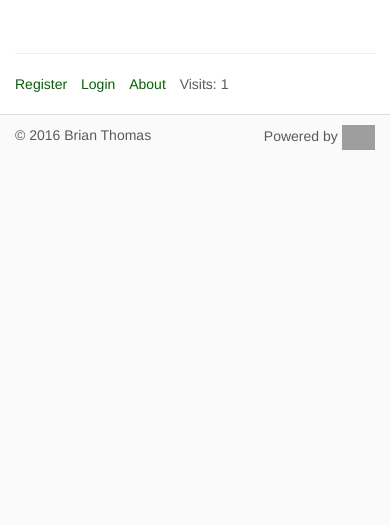
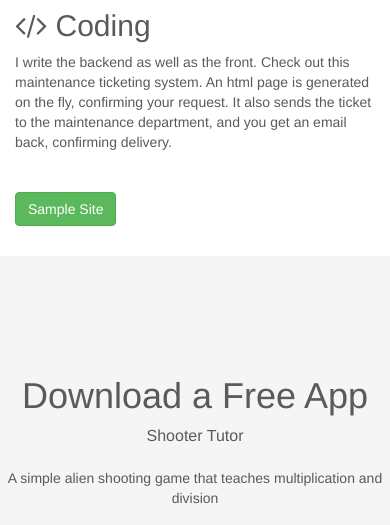
Before and after one commit to flycal6/moneykatz_django, a Django app: page / in a window 390 px wide. Shown: the part 1804-2329 px from the top of the page. Before the commit the page ends 1954 px from the top, so only its background shows below. Run offline with Django 3.2, Linux system fonts and the light colour scheme; parts of the project's set-up code (start-up, migrations or seed data) failed here and were passed over; some libraries are stand-ins or nearby versions; grey boxes are pictures that could not be loaded.

Commit message:
redirected new landing page to webroot old index now index_old.html, at url /index-old

```diff
--- a/moneykatz/urls.py
+++ b/moneykatz/urls.py
@@ -4,6 +4,7 @@ from moneykatz import views
 urlpatterns = patterns(
     '',
     url(r'^$', views.index, name='index'),
+    url(r'^index-old/$', views.index_old, name='index_old'),
     url(r'^about/$', views.about, name='about'),
     url(r'^add_category/$', views.add_category, name='add_category'),
     url(r'^file-server/$', views.cat_list, name='cat_list'),
@@ -18,5 +19,4 @@ urlpatterns = patterns(
     url(r'^contact/$', views.contact, name='contact'),
     url(r'^thanks/$', views.thanks, name='thanks'),
     url(r'^for-sale/$', views.for_sale, name='for-sale'),
-    url(r'^landing/$', views.landing, name='landing'),
 )
--- a/moneykatz/views.py
+++ b/moneykatz/views.py
@@ -11,10 +11,6 @@ from moneykatz.models import Category, File
 
 from django.core.mail import send_mail, BadHeaderError
 
-
-def landing(request):
-    context_dict = {}
-    return render(request, 'moneykatz/landing.html', context_dict)
 
 def for_sale(request):
     context_dict = {}
@@ -216,3 +212,36 @@ def about(request):
     context_dict = {'aboutmessage': 'This is a context dict variable', 'visits': visits}
 
     return render(request, 'moneykatz/about.html', context_dict)
+
+
+def index_old(request):
+    category_list = Category.objects.all()
+    files_list = File.objects.order_by('-views')[:5]
+    context_dict = {'categories': category_list,
+                    'files': files_list,
+                    'boldmessage': 'I am a bold message from the context dict',
+                    }
+
+    visits = request.session.get('visits')
+    if not visits:
+        visits = 1
+    reset_last_visit_time = False
+
+    last_visit = request.session.get('last_visit')
+    if last_visit:
+        last_visit_time = datetime.strptime(last_visit[: -7], "%Y-%m-%d %H:%M:%S")
+
+        if (datetime.now() - last_visit_time).seconds > 7200:
+            visits += 1
+            reset_last_visit_time = True
+
+    else:
+        reset_last_visit_time = True
+
+    if reset_last_visit_time:
+        request.session['last_visit'] = str(datetime.now())
+        request.session['visits'] = visits
+    context_dict['visits'] = 'Visits: ' + str(visits)
+
+    response = render(request, 'moneykatz/index_old.html', context_dict)
+    return response
--- a/templates/moneykatz/index.html
+++ b/templates/moneykatz/index.html
@@ -2,70 +2,127 @@
 
 {% load staticfiles %}
 
-{% block side_block %}
-    {% if user.is_authenticated %}
-        {{ block.super }}
+{% block title %}Landing Page{% endblock %}
 
-    {% else %}
-        <div>
-        <a class="twitter-timeline"  href="https://twitter.com/NHL" data-widget-id="708606774820085762">Tweets by @NHL</a>
-            <script>!function(d,s,id){var js,fjs=d.getElementsByTagName(s)[0],p=/^http:/.test(d.location)?'http':'https';if(!d.getElementById(id)){js=d.createElement(s);js.id=id;js.src=p+"://platform.twitter.com/widgets.js";fjs.parentNode.insertBefore(js,fjs);}}(document,"script","twitter-wjs");</script>
-        </div>
-    {% endif %}
+{% block more_head %}
+
+    <style>
+{#    .container is used to override existing css #}
+        .container {
+            width: 100%;
+            height:100%;
+        }
+        .landing {
+            background-image: url({% static 'images/space.jpg' %});
+            background-size: cover;
+            padding: 0;
+            margin: 0 0 -20px 0;
+        }
+        .content-container > .row {
+            padding-left: 0;
+            padding-right: 0;
+            margin-left: auto;
+            margin-right: auto;
+        }
+        .top-row {
+            margin-top: 100px;
+            text-align: center;
+        }
+        .top-row h1 {
+            font-size: 300%;
+        }
+        .light-text {
+            color: #f5f5f5;
+        }
+        .marginTop {
+            margin-top: 30px;
+        }
+        .gallery-img {
+             max-height: 256px;
+        }
+        .blue {
+            background-color: #f5f5f5;
+        }
+        .marginBottom {
+            margin-bottom: 30px;
+        }
+        .paddingTop {
+            padding-top: 100px;
+            text-align: center;
+        }
+
+    </style>
 {% endblock %}
 
+{% block sidediv %}{% endblock %}
+
+{% block maindiv %}
     {% block body_block %}
-    <div class="page-header">
-        <h1>Moneykatz</h1>
-        <p class="lead">Web Design. <span class="text-muted"> Trivia Domination.</span></p>
+
+        <div class="landing content-container">
+            <div class="row">
+                <div class="col-md-6 col-md-offset-3 top-row">
+                    <h1 class="light-text">Moneykatz</h1>
+                    <p class="lead">Web Design. <span class="text-muted"> Coding.</span></p>
+                    <p class="text-muted">Contact me for all your world domination needs.  Also contact me about
+                    creating a webapp for you.</p>
                 </div>
-
-    <div class="row featurette">
-        <div class="col-md-7">
-            <h2 class="featurette-heading">Hire us. <span class="text-muted">You'll be glad you did.</span></h2>
-            <p class="lead">Use the links above and have a look around.  Maybe even hire us. I'm an excellent
-                Tech Coordinator/Tech Teacher/Web Developer.  Hire my wife too. She's probably the best teacher
-                you've ever seen. She thinks that last line sounds sarcastic. It's not, she's really good.</p>
-        </div>
-        <div class="col-md-5">
-            <a href="{% url 'resume' %}">
-                <img class="featurette-image img-responsive center-block" style="max-height: 256px" src="{% static 'images/moneykatz-logo.svg' %}"
-                     alt="Coding and Web Design Logo"></a>
             </div>
         </div>
 
-    <hr class="featurette-divider">
+        <div class="content-container">
+            <div class="row top-row">
+                <h1>Welcome</h1>
+                <p class="lead">Summary of the Great Awesomeness</p>
+            </div>
 
-    <div class="row featurette">
-        <div class="col-md-7 col-md-push-5">
-            <h2 class="featurette-heading">See a sample gallery <span class="text-muted">with some graphic design samples</span></h2>
-            <p class="lead">Have a look at an image gallery website.  You'll find a few samples of graphic design work.</p>
+            <div class="row marginBottom">
+                <div class="col-md-4 marginTop">
+                    <h2><i class="fa fa-rocket"></i> Hire Us</h2>
+                    <p>Use the links you find and have a look around.  Maybe even hire us.  Hire my wife too.
+                        She's probably the best teacher you've ever seen. She thinks that last line sounds sarcastic.
+                        It's not, she's really good.
+                    </p>
+
+                   <a href="{% url 'contact' %}"><button class="btn btn-success marginTop">Hire Us!</button></a>
                 </div>
-        <div class="col-md-5 col-md-pull-7">
-            <a href="{% url 'gallery' %}">
-                <img class="featurette-image img-responsive center-block" style="max-height: 256px" src="{% static 'galleryimages/kuwait.png' %}"
-                     alt="Gallery Logo"></a>
+
+                <div class="col-md-4 marginTop">
+                    <h2> <i class="fa fa-picture-o"></i> Sample Gallery</h2>
+                    <p>Some graphic design samples.  Have a look at an image gallery website.  You'll find a few samples
+                        of graphic design work.</p>
+
+                    <img class="featurette-image img-responsive center-block gallery-img" src="{% static 'galleryimages/kuwait.png' %}"
+                     alt="Gallery Logo">
+
+                   <a href="{% url 'gallery' %}"><button class="btn btn-success marginTop">Image Gallery</button></a>
+                </div>
+
+                <div class="col-md-4 marginTop">
+                    <h2><i class="fa fa-code"></i> Coding</h2>
+                    <p>I write the backend as well as the front.  Check out this maintenance
+                    ticketing system.  An html page is generated on the fly, confirming your request.  It also sends the
+                    ticket to the maintenance department, and you get an email back, confirming delivery.</p>
+
+                   <a href="{% url 'fixit' %}"><button class="btn btn-success marginTop">Sample Site</button></a>
+                </div>
             </div>
         </div>
 
-    <hr class="featurette-divider">
+        <div class="content-container blue">
+            <div class="row paddingTop">
+                <h1>Download a Free App</h1>
+                <p class="lead">Shooter Tutor</p>
+                <p>A simple alien shooting game that teaches multiplication and division</p>
+                <a href="https://play.google.com/store/apps/details?id=appinventor.ai_BrianRayThomas.Game&utm_source=android.downloadatoz.com"
+                    target="_blank">
+                    <img src="{% static 'images/googleplay.svg' %}" class="marginTop">
+                </a>
 
-    <div class="row featurette">
-        <div class="col-md-7">
-            <h2 class="featurette-heading">Programming <span class="text-muted">and web design</span></h2>
-            <p class="lead">I write the backend as well as the front.  Check out this one.  It's a maintenance
-                ticketing system.  An html page is generated on the fly, confirming your request.  It also sends the
-                ticket to the maintenance department, and you get an email back, confirming delivery.</p>
-        </div>
-        <div class="col-md-5">
-            <a href="{% url 'fixit' %}">
-                <img class="featurette-image img-responsive center-block" style="max-height: 256px" src="{% static 'images/moneykatz-logo-website.svg' %}"
-                     alt="Website Logo"></a>
-        </div>
             </div>
 
-    <hr class="featurette-divider">
-<br />
-    <br />
+        </div>
 
-{% endblock %}
+
+    {% endblock body_block %}
+{% endblock maindiv %}
```
Also changed, not shown: static/css/landing-page.css (added, +39 -0 lines), templates/moneykatz/index_old.html (added, +71 -0 lines), templates/moneykatz/landing.html (deleted, +0 -127 lines). Lines whose indentation alone changed are shown as unchanged.
